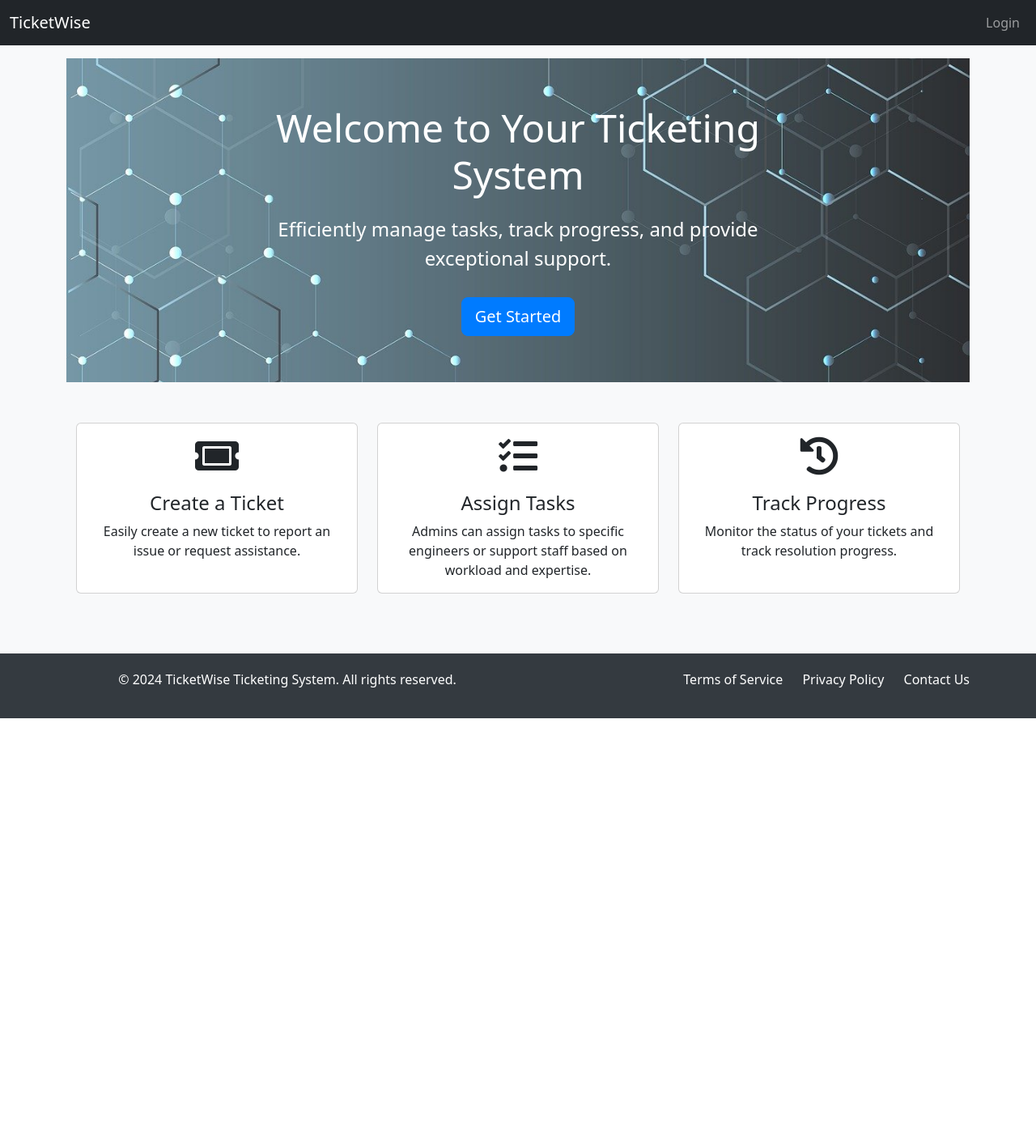
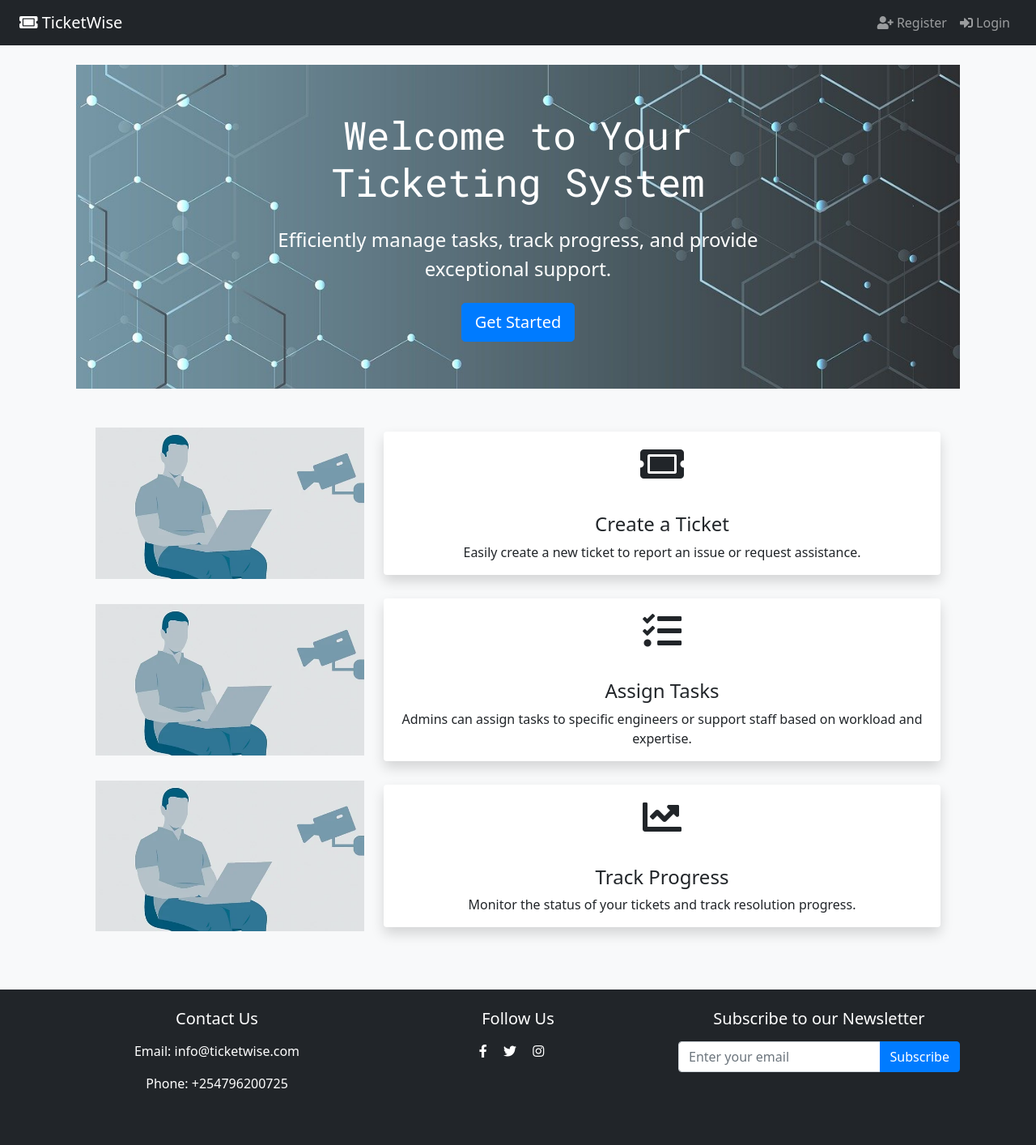
Before and after one commit to Laban254/TicketingSystem, a Django app: page / in a window 1280 px wide. Shown: the whole page at 81% size. Before the commit the page ends 887 px from the top, so only its background shows below. Run offline with Django 5.2, Linux system fonts and the light colour scheme; some libraries are stand-ins or nearby versions.

Commit message:
update on design

```diff
--- a/templates/accounts/home.html
+++ b/templates/accounts/home.html
@@ -2,48 +2,66 @@
 {% load static %}
 
 {% block content %}
+    <!-- Bootstrap CSS -->
+    <link href="https://stackpath.bootstrapcdn.com/bootstrap/5.0.0-beta1/css/bootstrap.min.css" rel="stylesheet">
+    <!-- Google Fonts -->
+    <link href="https://fonts.googleapis.com/css2?family=Roboto+Mono:wght@400;700&display=swap" rel="stylesheet">
+    <!-- Custom CSS -->
     <link rel="stylesheet" href="{% static 'css/homepage.css' %}">
 
     <!-- Hero Section -->
-    <section class="hero-section">
+    <section class="hero-section text-center py-5">
         <div class="container">
-            <div class="row justify-content-center align-items-center">
-                <div class="col-lg-8 text-center">
-                    <h1 class="hero-title">Welcome to Your Ticketing System</h1>
-                    <p class="hero-subtitle">Efficiently manage tasks, track progress, and provide exceptional support.</p>
-                    <a href="#" class="btn btn-primary btn-lg">Get Started</a>
+            <div class="row justify-content-center">
+                <div class="col-lg-8">
+                    <h1 class="hero-title mb-4" style="font-family: 'Roboto Mono', monospace;">Welcome to Your Ticketing System</h1>
+                    <p class="hero-subtitle mb-4">Efficiently manage tasks, track progress, and provide exceptional support.</p>
+                    <a href="{% url 'accounts:login' %}" class="btn btn-primary btn-lg">Get Started</a>
                 </div>
             </div>
         </div>
     </section>
 
     <!-- Features Section -->
-    <section class="features-section">
+    <section class="features-section bg-light py-5">
         <div class="container">
-            <div class="row">
+            <div class="row align-items-center">
                 <div class="col-lg-4 mb-4">
-                    <div class="card h-100">
+                    <img src="{% static 'assets/admin.webp' %}" alt="Ticket Icon" class="img-fluid feature-image">
+                </div>
+                <div class="col-lg-8 mb-4">
+                    <div class="card feature-card border-0 shadow">
                         <div class="card-body text-center">
                             <i class="fas fa-ticket-alt feature-icon"></i>
-                            <h4 class="card-title">Create a Ticket</h4>
+                            <h4 class="card-title mt-3">Create a Ticket</h4>
                             <p class="card-text">Easily create a new ticket to report an issue or request assistance.</p>
                         </div>
                     </div>
                 </div>
-                <div class="col-lg-4 mb-4">
-                    <div class="card h-100">
+            </div>
+            <div class="row align-items-center">
+                <div class="col-lg-8 order-lg-2 mb-4">
+                    <div class="card feature-card border-0 shadow">
                         <div class="card-body text-center">
                             <i class="fas fa-tasks feature-icon"></i>
-                            <h4 class="card-title">Assign Tasks</h4>
+                            <h4 class="card-title mt-3">Assign Tasks</h4>
                             <p class="card-text">Admins can assign tasks to specific engineers or support staff based on workload and expertise.</p>
                         </div>
                     </div>
                 </div>
+                <div class="col-lg-4 order-lg-1 mb-4">
+                    <img src="{% static 'assets/admin.webp' %}" alt="Task Icon" class="img-fluid feature-image">
+                </div>
+            </div>
+            <div class="row align-items-center">
                 <div class="col-lg-4 mb-4">
-                    <div class="card h-100">
+                    <img src="{% static 'assets/admin.webp' %}" alt="Progress Icon" class="img-fluid feature-image">
+                </div>
+                <div class="col-lg-8 mb-4">
+                    <div class="card feature-card border-0 shadow">
                         <div class="card-body text-center">
-                            <i class="fas fa-history feature-icon"></i>
-                            <h4 class="card-title">Track Progress</h4>
+                            <i class="fas fa-chart-line feature-icon"></i>
+                            <h4 class="card-title mt-3">Track Progress</h4>
                             <p class="card-text">Monitor the status of your tickets and track resolution progress.</p>
                         </div>
                     </div>
@@ -51,9 +69,34 @@
             </div>
         </div>
     </section>
-
 {% endblock %}
 
+
 {% block footer %}
-    {% include 'footer.html' %}
+    <footer class="footer bg-dark text-white py-4">
+        <div class="container text-center">
+            <div class="row">
+                <div class="col-lg-4 mb-4">
+                    <h5 class="mb-3">Contact Us</h5>
+                    <p>Email: info@ticketwise.com</p>
+                    <p>Phone: +254796200725</p>
+                </div>
+                <div class="col-lg-4 mb-4">
+                    <h5 class="mb-3">Follow Us</h5>
+                    <a href="#" class="social-link me-3"><i class="fab fa-facebook-f"></i></a>
+                    <a href="#" class="social-link me-3"><i class="fab fa-twitter"></i></a>
+                    <a href="#" class="social-link me-3"><i class="fab fa-instagram"></i></a>
+                </div>
+                <div class="col-lg-4 mb-4">
+                    <h5 class="mb-3">Subscribe to our  Newsletter</h5>
+                    <form action="#" method="post">
+                        <div class="input-group">
+                            <input type="email" class="form-control" placeholder="Enter your email" aria-label="Enter your email" aria-describedby="button-addon2">
+                            <button class="btn btn-primary" type="submit" id="button-addon2">Subscribe</button>
+                        </div>
+                    </form>
+                </div>
+            </div>
+        </div>
+    </footer>
 {% endblock %}
--- a/templates/accounts/login.html
+++ b/templates/accounts/login.html
@@ -1,5 +1,5 @@
 {% extends 'base.html' %}
-{% load widget_tweaks %}
+{% comment %} {% load widget_tweaks %} {% endcomment %}
 {%load static%}
 
 {% block content %}
--- a/templates/base.html
+++ b/templates/base.html
@@ -1,38 +1,35 @@
-<!doctype html>
+<!DOCTYPE html>
 {% load static %}
 <html lang="en">
 <head>
-    <!-- Required meta tags -->
-    <meta charset="utf-8">
-    <meta name="viewport" content="width=device-width, initial-scale=1">
-
+    <meta charset="UTF-8">
+    <meta name="viewport" content="width=device-width, initial-scale=1.0">
+    <title>{% block title %}TicketWise{% endblock %}</title>
     <!-- Bootstrap CSS -->
     <link href="https://cdn.jsdelivr.net/npm/bootstrap@5.3.0-alpha1/dist/css/bootstrap.min.css" rel="stylesheet">
     <!-- Font Awesome CSS -->
     <link href="https://cdnjs.cloudflare.com/ajax/libs/font-awesome/5.15.4/css/all.min.css" rel="stylesheet">
-    <link rel="stylesheet" href="{% static 'css/footer.css' %}">
-
-
-    <title >{% block title %}TicketWise{% endblock %}</title>
+    <!-- Custom CSS -->
+    <link rel="stylesheet" href="{% static 'css/styles.css' %}">
 </head>
 <body>
 
-    <nav class="navbar navbar-expand-lg navbar-dark bg-dark sticky-top">
+    <nav class="navbar navbar-expand-lg navbar-dark bg-dark">
         <div class="container-fluid">
-            <a class="navbar-brand" href="{% url 'home' %}">TicketWise</a>
+            <a class="navbar-brand" href="{% url 'home' %}"><i class="fas fa-ticket-alt"></i> TicketWise</a>
             <button class="navbar-toggler" type="button" data-bs-toggle="collapse" data-bs-target="#navbarNav" aria-controls="navbarNav" aria-expanded="false" aria-label="Toggle navigation">
                 <span class="navbar-toggler-icon"></span>
             </button>
-            <div class="collapse navbar-collapse" id="navbarNav">
-                <ul class="navbar-nav ms-auto">
+            <div class="collapse navbar-collapse justify-content-end" id="navbarNav">
+                <ul class="navbar-nav">
                     {% if user.is_authenticated %}
                         <li class="nav-item">
-                            <a class="nav-link" href="{% url 'dashboard' %}">Dashboard</a>
+                            <a class="nav-link" href="{% url 'dashboard' %}"><i class="fas fa-chart-line"></i> Dashboard</a>
                         </li>
                         {% if request.user.is_customer %}
                             <li class="nav-item dropdown">
                                 <a class="nav-link dropdown-toggle" href="#" id="navbarDropdownMenuLink" role="button" data-bs-toggle="dropdown" aria-expanded="false">
-                                    Customer Tickets
+                                    <i class="fas fa-users"></i> Customer Tickets
                                 </a>
                                 <ul class="dropdown-menu" aria-labelledby="navbarDropdownMenuLink">
                                     <li><a class="dropdown-item" href="{% url 'customer-active-tickets' %}">Active</a></li>
@@ -43,7 +40,7 @@
                         {% if request.user.is_engineer %}
                             <li class="nav-item dropdown">
                                 <a class="nav-link dropdown-toggle" href="#" id="navbarDropdownMenuLink" role="button" data-bs-toggle="dropdown" aria-expanded="false">
-                                    Engineer Tickets
+                                    <i class="fas fa-tools"></i> Engineer Tickets
                                 </a>
                                 <ul class="dropdown-menu" aria-labelledby="navbarDropdownMenuLink">
                                     <li><a class="dropdown-item" href="{% url 'engineer-active-tickets' %}">Active</a></li>
@@ -51,17 +48,18 @@
                                 </ul>
                             </li>
                         {% endif %}
-                    {% endif %}
-                    {% if user.is_authenticated %}
                         <li class="nav-item">
-                            <a class="nav-link" href="{% url 'accounts:logout' %}">Logout</a>
+                            <a class="nav-link" href="{% url 'accounts:logout' %}"><i class="fas fa-sign-out-alt"></i> Logout</a>
                         </li>
                         <li class="nav-item">
-                            <span class="nav-link disabled">{{ request.user.email }}</span>
+                            <span class="nav-link disabled"><i class="fas fa-user"></i> {{ request.user.email }}</span>
                         </li>
                     {% else %}
                         <li class="nav-item">
-                            <a class="nav-link" href="{% url 'accounts:login' %}">Login</a>
+                            <a class="nav-link" href="{% url 'accounts:register_customer' %}"><i class="fas fa-user-plus"></i> Register</a>
+                        </li>
+                        <li class="nav-item">
+                            <a class="nav-link" href="{% url 'accounts:login' %}"><i class="fas fa-sign-in-alt"></i> Login</a>
                         </li>
                     {% endif %}
                 </ul>
@@ -70,25 +68,22 @@
     </nav>
 
     <!-- Main content -->
-<div class="container mt-3"> <!-- Add top margin here -->
+    <div class="container mt-4 h-100">
         {% block content %}
         {% endblock %}
     </div>
-
-
     {% block footer %}
-
     {% endblock %}
 
     <!-- Bootstrap Bundle with Popper -->
     <script src="https://cdn.jsdelivr.net/npm/bootstrap@5.0.2/dist/js/bootstrap.bundle.min.js" integrity="sha384-MrcW6ZMFYlzcLA8Nl+NtUVF0sA7MsXsP1UyJoMp4YLEuNSfAP+JcXn/tWtIaxVXM" crossorigin="anonymous"></script>
 
-<!-- MDB UI Kit JavaScript -->
-<script src="https://cdnjs.cloudflare.com/ajax/libs/mdb-ui-kit/3.11.0/mdb.min.js"></script>
+    <!-- Custom JavaScript -->
+    <script src="{% static 'js/scripts.js' %}"></script>
 
-<!-- Initialize MDB UI Kit -->
-<script>
-</script>
+    <!-- Include Bootstrap Icons CSS -->
+    <link href="https://cdnjs.cloudflare.com/ajax/libs/font-awesome/5.15.4/css/all.min.css" rel="stylesheet">
+
 
 </body>
 </html>
--- a/templates/tickets/assign_ticket.html
+++ b/templates/tickets/assign_ticket.html
@@ -17,8 +17,8 @@
         {% endif %}
       </div>
 
-      <div class="card shadow-lg rounded-lg">
-        <div class="row g-0">
+      <div class="card shadow-lg  rounded-lg">
+        <div class="row g-1">
           <div class="col-md-6">
             <img src="https://mdbcdn.b-cdn.net/img/Photos/new-templates/bootstrap-login-form/img1.webp"
               alt="login form" class="img-fluid rounded-left" />
```
Lines whose indentation alone changed are shown as unchanged.
